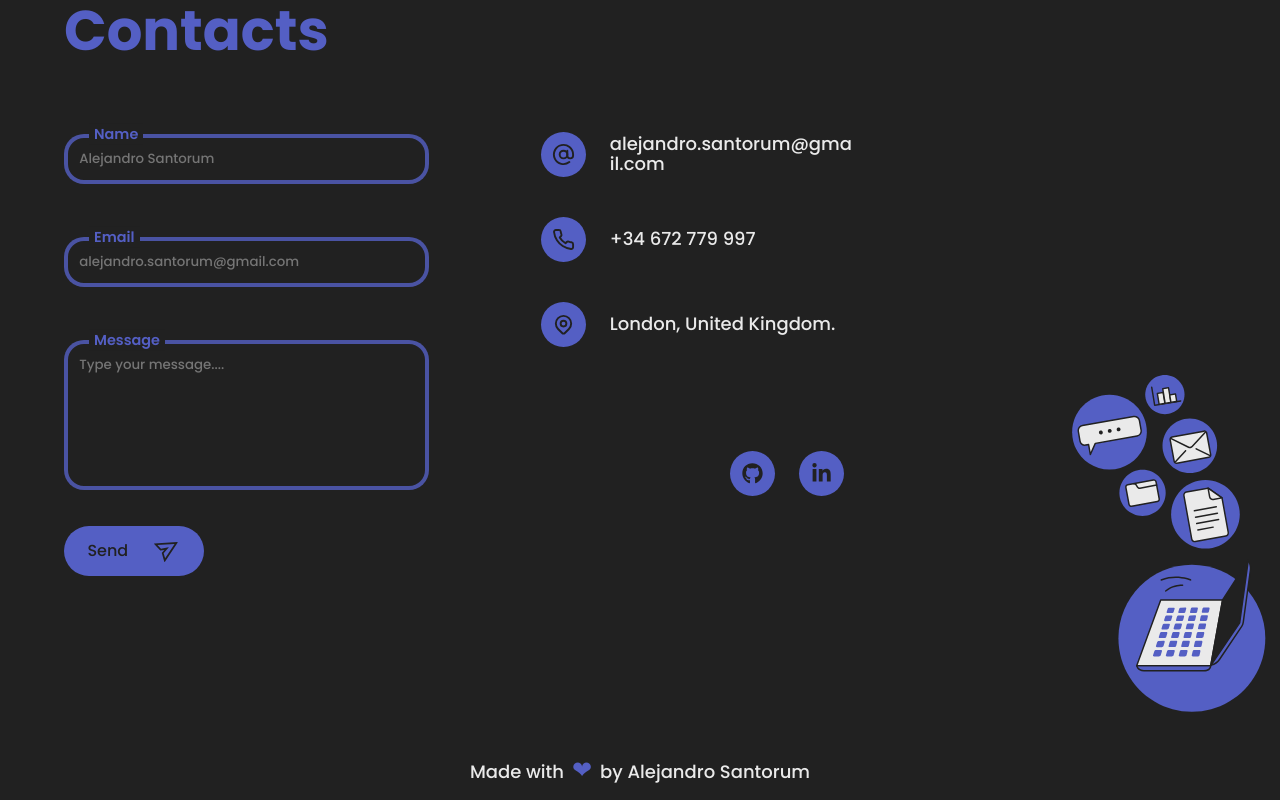
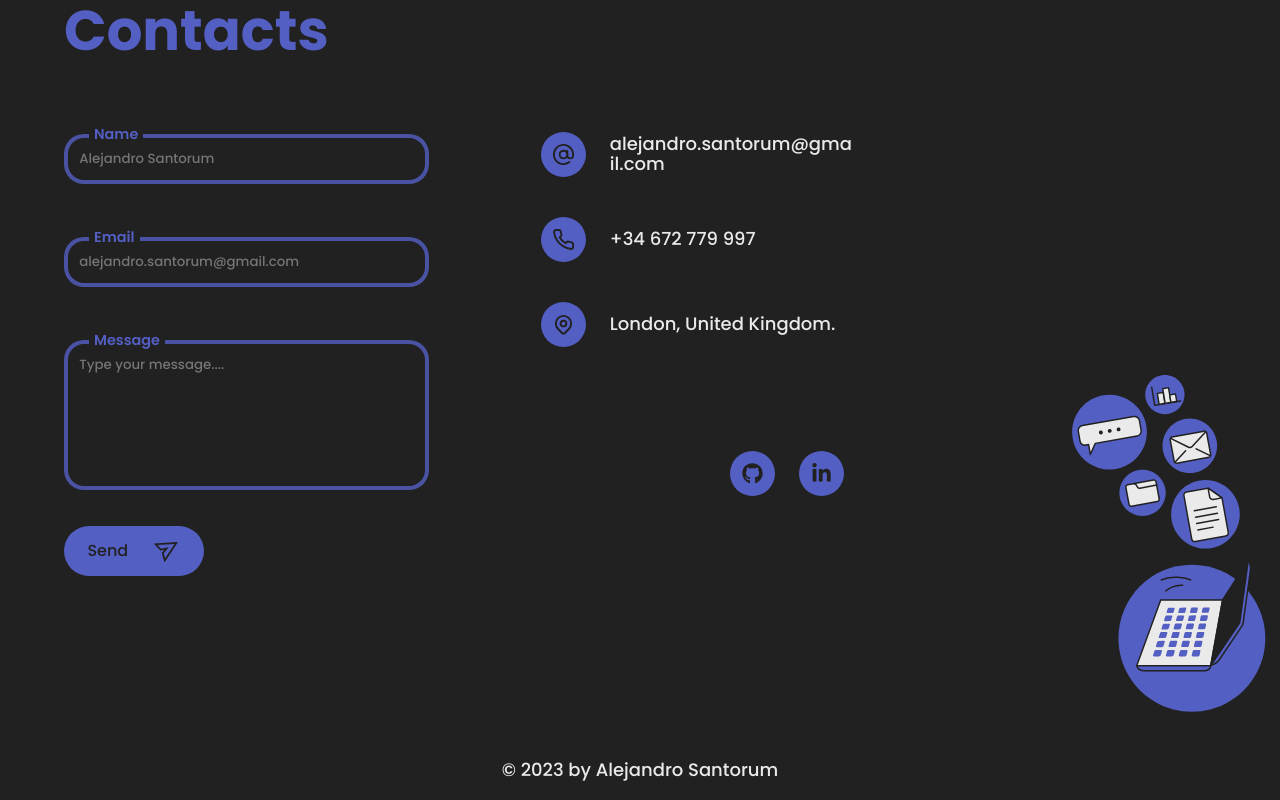
Before and after one commit to AlejandroSantorum/alejandrosantorum.github.io, a React (Create React App) app: page / in a window 1280 px wide. Shown: the part 6309-7109 px from the top of the page. Built offline with nearby package versions, Linux system fonts and the light colour scheme; a web font is replaced by a local one.

Commit message:
Updated footer to show copyright + year + author name

```diff
--- a/src/components/Footer/Footer.js
+++ b/src/components/Footer/Footer.js
@@ -7,14 +7,17 @@ function Footer() {
 
     const { theme }  = useContext(ThemeContext)
 
+    const currentYear = new Date().getFullYear()
+
     return (
         <div className="footer" style={{backgroundColor: theme.secondary}}>
             <p style={{color: theme.tertiary}}>
-                Made with
+                {/* Made with
                 <span style={{color: theme.primary, margin: '0 0.5rem -1rem 0.5rem'}}>
                     ❤
                 </span>
-                 by {headerData.name}
+                 by {headerData.name} */}
+                © {currentYear} by {headerData.name}
             </p>
         </div>
     )
```
